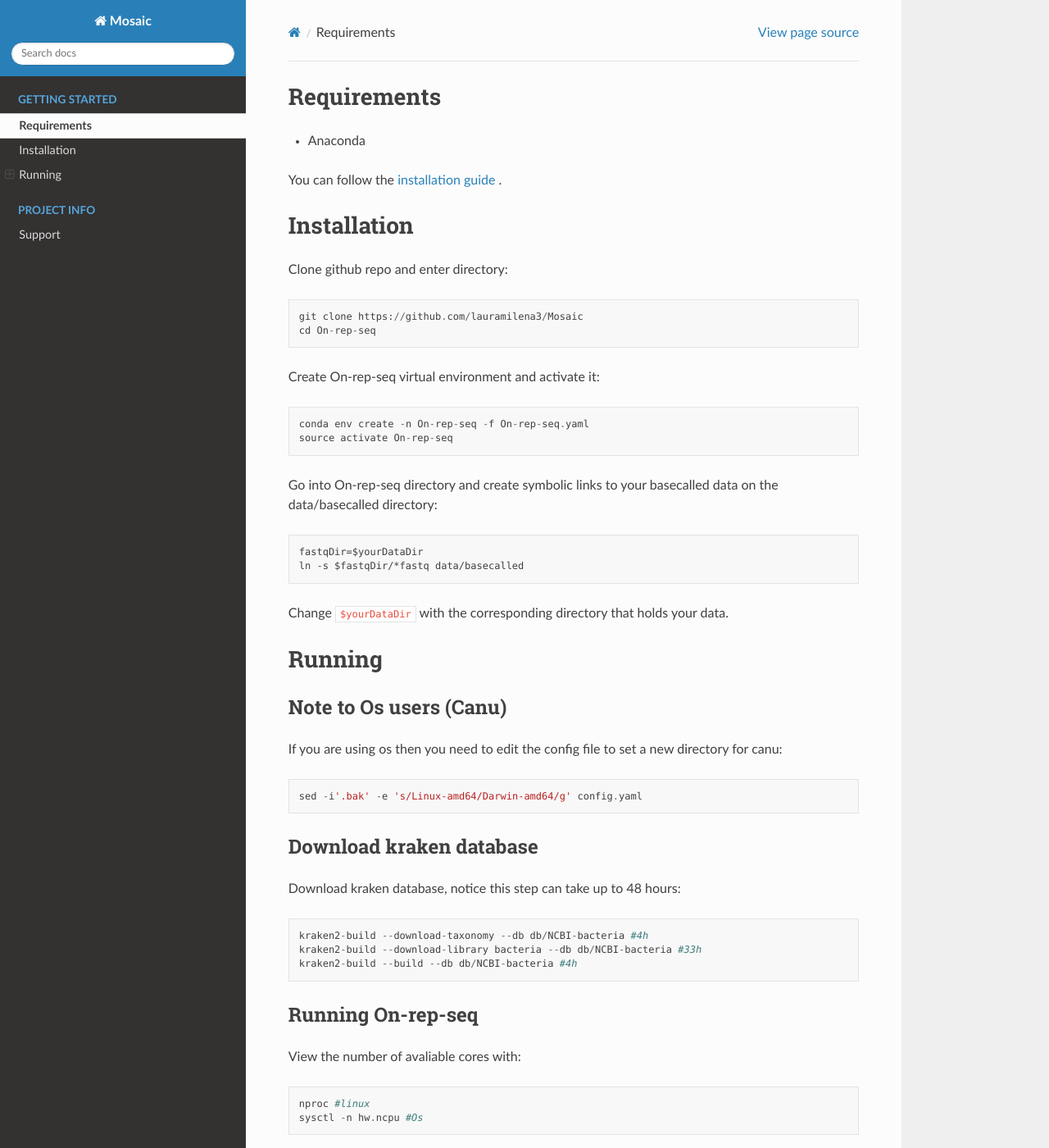
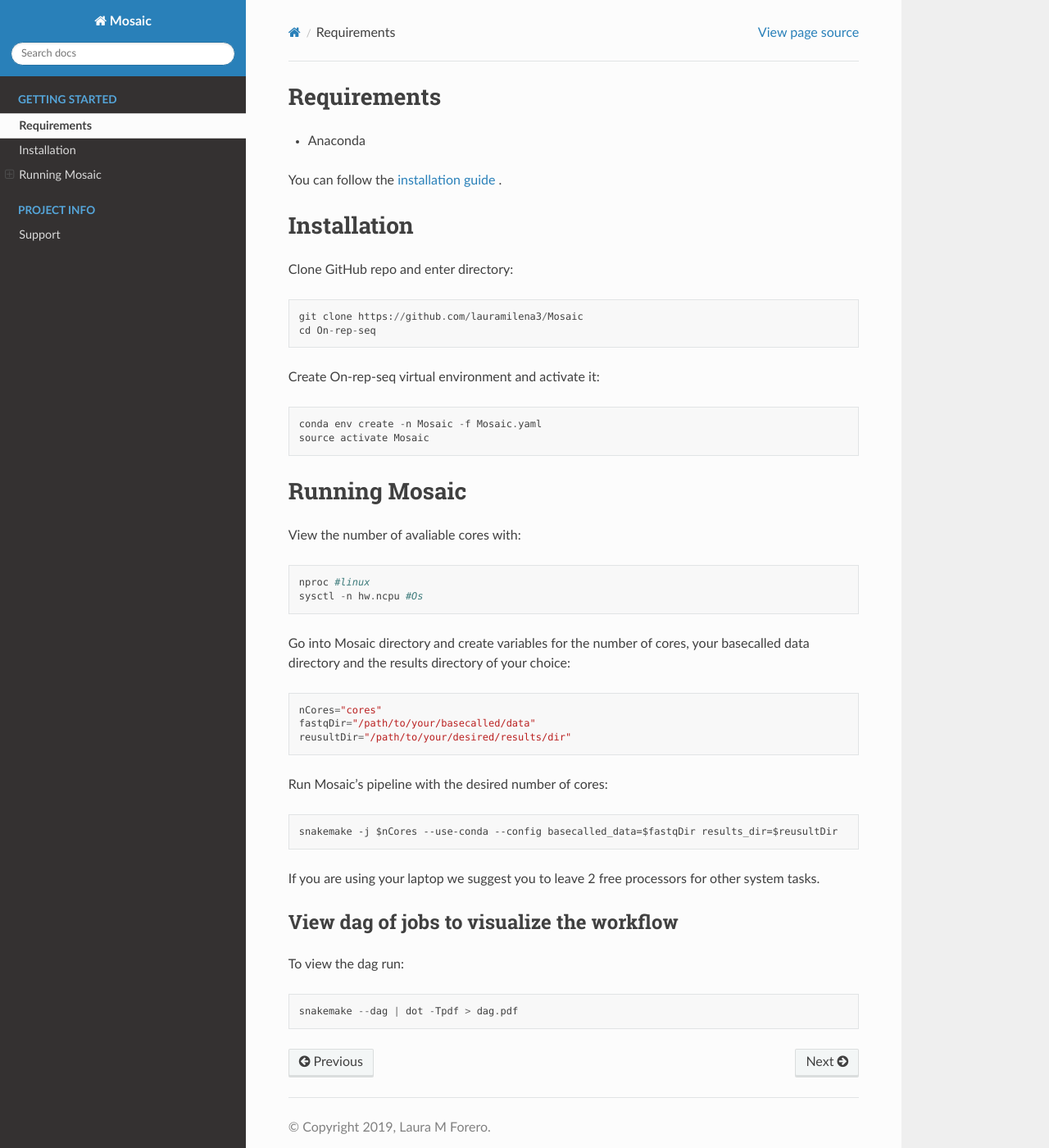
Before and after one commit to lauramilena3/Mosaic, a Sphinx documentation site: the page built from docs/getting_started/userGuide.rst, in a window 1280 px wide and 1400 px high. Shown: the whole window at 82% size. Built offline with Sphinx 7.4.7 and the Read the Docs theme 2.0.0, drawn with Linux system fonts in a browser that asks for light colours; some of the changed text lies outside the part shown.

Commit message:
update manual

```diff
--- a/docs/getting_started/userGuide.rst
+++ b/docs/getting_started/userGuide.rst
@@ -8,53 +8,35 @@
 Installation
 ============
 
-Clone github repo and enter directory::
+Clone GitHub  repo and enter directory::
 
    git clone https://github.com/lauramilena3/Mosaic
    cd On-rep-seq
 
 Create On-rep-seq virtual environment and activate it::
 
-   conda env create -n On-rep-seq -f On-rep-seq.yaml
-   source activate On-rep-seq
+   conda env create -n Mosaic -f Mosaic.yaml
+   source activate Mosaic
 
-Go into On-rep-seq directory and create symbolic links to your
-basecalled data on the data/basecalled directory::
 
-   fastqDir=$yourDataDir
-   ln -s $fastqDir/*fastq data/basecalled
-
-Change ``$yourDataDir`` with the corresponding directory that holds your data.
-
-Running
-=======
-
-Note to Os users (Canu)
------------------------
-If you are using os then you need to edit the config file to set a new directory for canu::
-
-   sed -i'.bak' -e 's/Linux-amd64/Darwin-amd64/g' config.yaml
-
-Download kraken database
-------------------------
-
-Download kraken database, notice this step can take up to 48 hours::
-
-   kraken2-build --download-taxonomy --db db/NCBI-bacteria #4h
-   kraken2-build --download-library bacteria --db db/NCBI-bacteria #33h
-   kraken2-build --build --db db/NCBI-bacteria #4h
-
-Running On-rep-seq
-------------------
+Running Mosaic
+==============
 
 View the number of avaliable cores with::
 
    nproc #linux
    sysctl -n hw.ncpu #Os
 
-Run the snakemake pipeline with the desired number of cores::
+Go into Mosaic directory and create variables for the number of cores,
+your basecalled data directory and the results directory of your choice::
 
-   snakemake -j nCores --use-conda
+   nCores="cores"
+   fastqDir="/path/to/your/basecalled/data"
+   reusultDir="/path/to/your/desired/results/dir"
+
+Run Mosaic's pipeline with the desired number of cores::
+
+   snakemake -j $nCores --use-conda --config basecalled_data=$fastqDir results_dir=$reusultDir
 
 If you are using your laptop we suggest you to leave 2 free processors
 for other system tasks.
```
Also changed, not shown: 8 other files.
